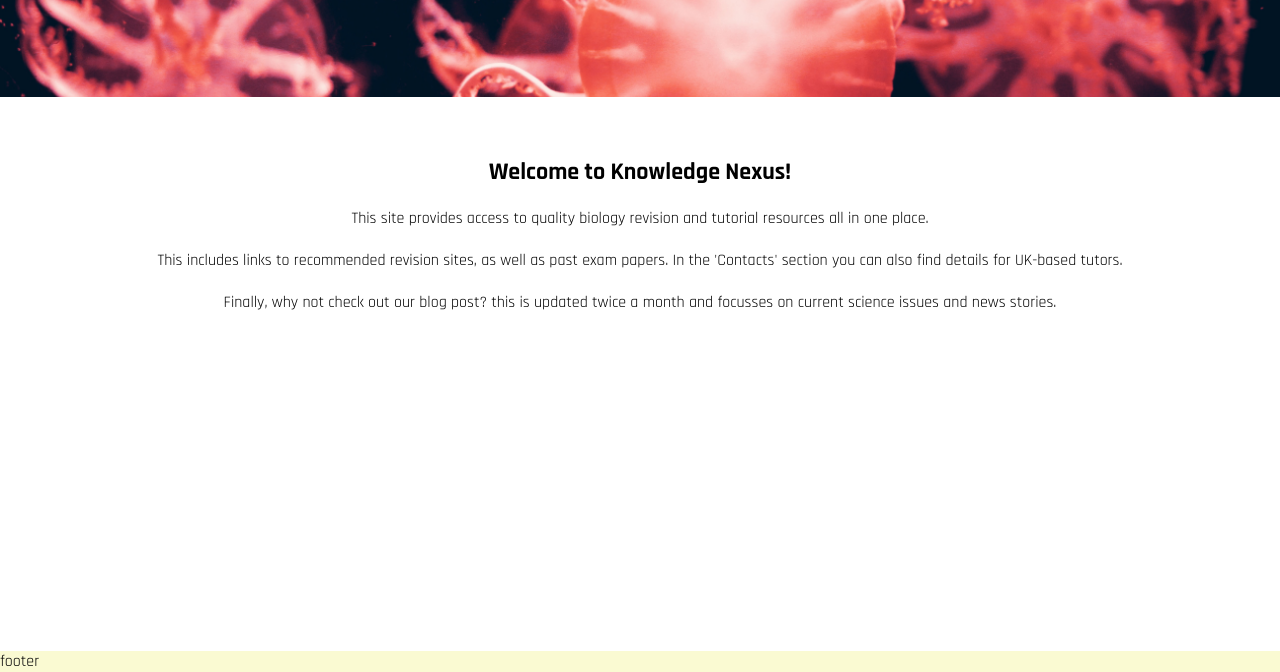
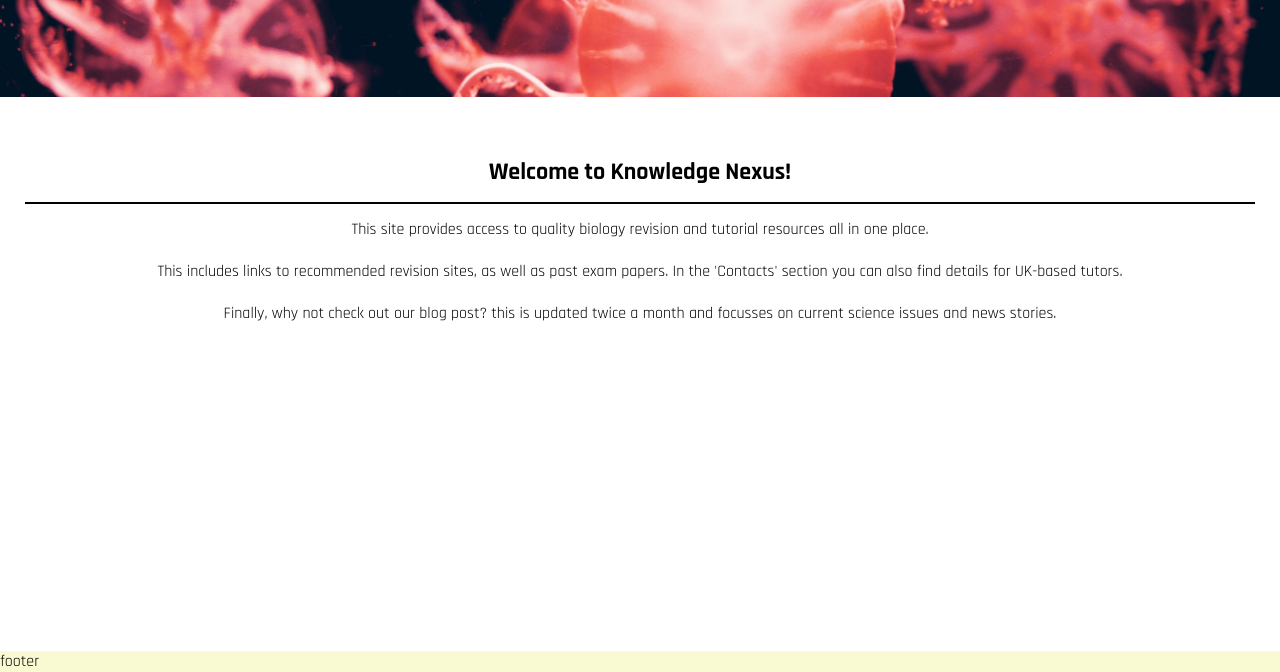
Before and after one commit to HGlass07/Knowledge-Nexus, a plain HTML site: page index.html in a window 1280 px wide. Shown: the part 128-800 px from the top of the page. Drawn offline with Linux system fonts and the light colour scheme.

Commit message:
added dividing line between sub-heading and intro content

```diff
--- a/assets/css/style.css
+++ b/assets/css/style.css
@@ -27,6 +27,7 @@ header {
     text-align:center;
 }
 
+
 /*main content*/
 main {
     /*ensures main content takes up full page space*/
@@ -45,7 +46,10 @@ main {
     margin-top:50px;
     padding:10px;
 }
-
+#intro-break{
+    border: 1px solid #000000;
+    margin: 15px;
+}
 
 /*footer*/
 footer {
--- a/index.html
+++ b/index.html
@@ -42,7 +42,7 @@
                 <h2>
                     Welcome to Knowledge Nexus!
                 </h2>
-                <br>
+                <hr id="intro-break">
                 <p>
                     This site provides access to quality biology revision and tutorial resources all in one place.
                 </p>
```
